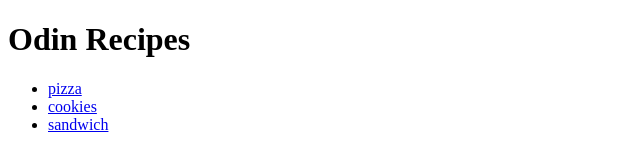
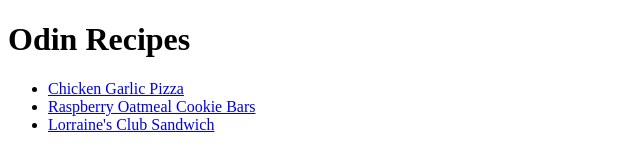
Before and after one commit to flightsoffancy/odin-recipes, a plain HTML site: page index.html in a window 1280 px wide. Shown: the whole page, without its empty margins (0-640 px from the left). Drawn offline with Linux system fonts and the light colour scheme.

Commit message:
Update index page anchor tag inner text

```diff
--- a/index.html
+++ b/index.html
@@ -7,9 +7,9 @@
   <body>
     <h1>Odin Recipes</h1>
     <ul>
-      <li><a href="./recipes/pizza.html">pizza</a></li>
-      <li><a href="./recipes/cookies.html">cookies</a></li>
-      <li><a href="./recipes/sandwich.html">sandwich</a></li>
+      <li><a href="./recipes/pizza.html">Chicken Garlic Pizza</a></li>
+      <li><a href="./recipes/cookies.html">Raspberry Oatmeal Cookie Bars</a></li>
+      <li><a href="./recipes/sandwich.html">Lorraine's Club Sandwich</a></li>
     </ul>
   </body>
 </html>
```
